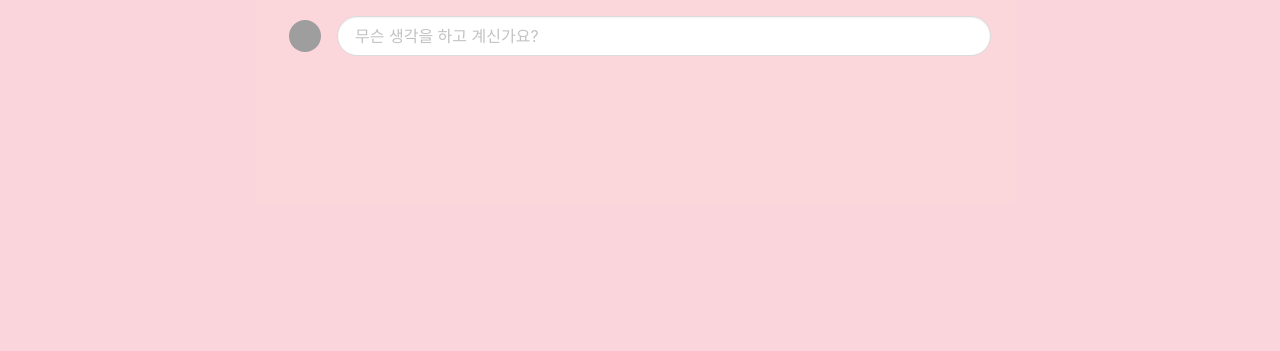
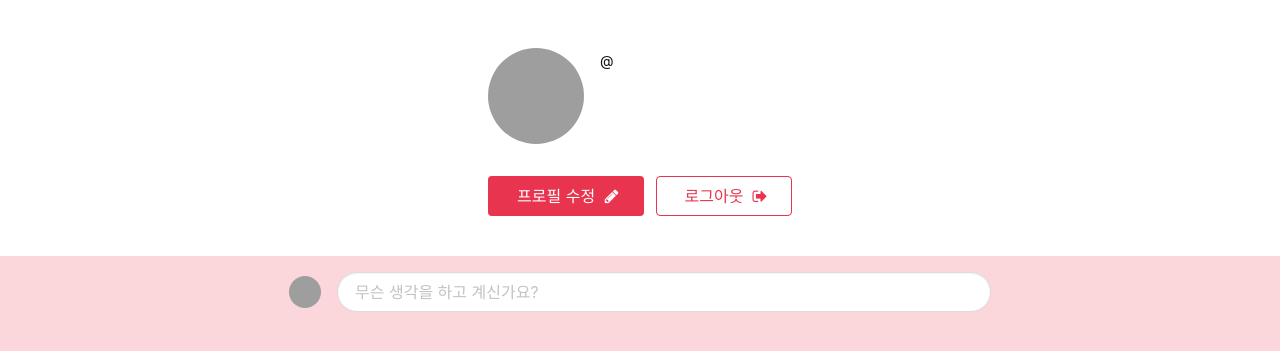
Before and after one commit to mylhb9/Hanghae99-1, a Flask app: template templates/user.html in a window 1280 px wide. Shown: the part 52-403 px from the top of the page. Run offline with Flask 2, Linux system fonts and the light colour scheme; the template is opened without the code that fills it, so the values that code supplies are empty; some libraries are stand-ins or nearby versions; grey boxes are pictures that could not be loaded.

Commit message:
내 프로필 기본 구현

```diff
--- a/templates/user.html
+++ b/templates/user.html
@@ -38,6 +38,105 @@
         </a>
     </div>
 </nav>
+<section class="hero is-white">
+    <div class="hero-body" style="padding-bottom:1rem;margin:auto;min-width: 400px">
+        <article class="media">
+
+            <figure class="media-left" style="align-self: center">
+                <a class="image is-96x96" href="#">
+                    <img class="is-rounded" src="{{ url_for('static', filename=user_info.profile_pic_real) }}">
+                </a>
+            </figure>
+            <div class="media-content">
+                <div class="content">
+                    <p>
+                        <strong>{{ user_info.profile_name }}</strong> <small>@{{ user_info.username }}</small>
+                        <br>
+                        {{ user_info.profile_info }}
+                    </p>
+                </div>
+
+            </div>
+        </article>
+        <nav id="btns-me" class="level is-mobile" style="margin-top:2rem">
+            <a class="button level-item has-text-centered is-sparta" aria-label="edit"
+               onclick='$("#modal-edit").addClass("is-active")'>
+                프로필 수정&nbsp;&nbsp;&nbsp;<span class="icon is-small"><i class="fa fa-pencil"
+                                                                       aria-hidden="true"></i></span>
+            </a>
+
+            <a class="button level-item has-text-centered is-sparta is-outlined" aria-label="logout"
+               onclick="sign_out()">
+                로그아웃&nbsp;&nbsp;&nbsp;<span class="icon is-small"><i class="fa fa-sign-out"
+                                                                     aria-hidden="true"></i></span>
+            </a>
+        </nav>
+        <div class="modal" id="modal-edit">
+            <div class="modal-background" onclick='$("#modal-edit").removeClass("is-active")'></div>
+            <div class="modal-content">
+                <div class="box">
+                    <article class="media">
+                        <div class="media-content">
+                            <div class="field">
+                                <label class="label" for="input-name">이름</label>
+
+                                <p class="control">
+
+                                    <input id="input-name" class="input"
+                                           placeholder="홍길동" value="{{ user_info.profile_name }}">
+                                </p>
+                            </div>
+                            <div class="field">
+                                <label class="label" for="input-pic">프로필 사진</label>
+
+                                <div class="control is-expanded">
+                                    <div class="file has-name">
+                                        <label class="file-label" style="width:100%">
+                                            <input id="input-pic" class="file-input" type="file"
+                                                   name="resume">
+                                            <span class="file-cta"><span class="file-icon"><i
+                                                    class="fa fa-upload"></i></span>
+                                <span class="file-label">파일 선택</span>
+                            </span>
+                                            <span id="file-name" class="file-name"
+                                                  style="width:100%;max-width:100%">{{ user_info.profile_pic }}</span>
+                                        </label>
+                                    </div>
+
+                                </div>
+                            </div>
+                            <div class="field">
+                                <label class="label" for="textarea-about">나는 누구?</label>
+
+                                <p class="control">
+
+                        <textarea id="textarea-about" class="textarea"
+                                  placeholder="자기소개하기">{{ user_info.profile_info }}</textarea>
+                                </p>
+                            </div>
+                            <nav class="level is-mobile">
+                                <div class="level-left">
+
+                                </div>
+                                <div class="level-right">
+                                    <div class="level-item">
+                                        <a class="button is-sparta" onclick="update_profile()">업데이트</a>
+                                    </div>
+                                    <div class="level-item">
+                                        <a class="button is-sparta is-outlined"
+                                           onclick='$("#modal-edit").removeClass("is-active")'>취소</a>
+                                    </div>
+                                </div>
+                            </nav>
+                        </div>
+                    </article>
+                </div>
+            </div>
+            <button class="modal-close is-large" aria-label="close"
+                    onclick='$("#modal-edit").removeClass("is-active")'></button>
+        </div>
+    </div>
+</section>
 <section class="section">
     <article class="media">
         <figure class="media-left" style="align-self: center">
```
Lines whose indentation alone changed are shown as unchanged.
